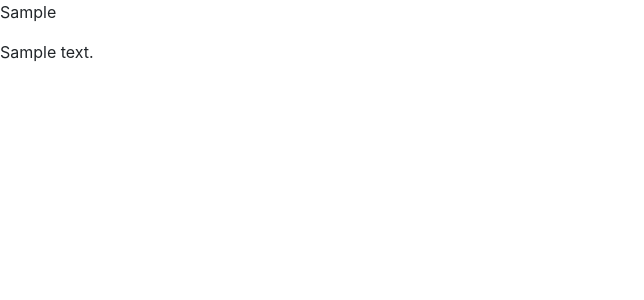
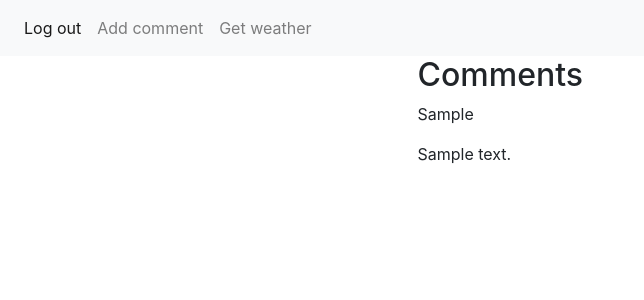
Before and after one commit to ostrovskiy-sa/bwt_test, a PHP site: page /feedback in a window 1280 px wide. Shown: the top 300 px of the page, without its empty margins (0-644 px from the left). Run offline with PHP 8.4, Linux system fonts and the light colour scheme; the visitor is signed in with stand-in values (Sample User, id 1); tables that the repository leaves empty or names only in its code hold one stand-in row (values such as "Sample post").

Commit message:
latest updates

```diff
--- a/controllers/Controller.php
+++ b/controllers/Controller.php
@@ -34,7 +34,7 @@ class Controller
     public function actionLogin(){
         require_once (ROOT.'/views/login.php');
         User::loginUser();
-        if($_SESSION['login']== true){
+        if(isset($_SESSION['login'])){
             header('Location: /weather');
         }
         return true;
--- a/index.php
+++ b/index.php
@@ -1,7 +1,4 @@
 <?php
-    ini_set('display_errors', 1);
-    error_reporting(E_ALL);
-
 
     define('ROOT', dirname(__FILE__));
     require_once(ROOT.'/components/Router.php');
@@ -10,6 +7,4 @@
     $router = new Router();
     $router->run();
 
-
-
 ?>
--- a/models/Feed.php
+++ b/models/Feed.php
@@ -29,6 +29,7 @@ class Feed
             else{
                 return false;
             }
+
             $_SESSION['addcomment'] = false;
             $mysqli = Db::getConnect();
             $sql = "INSERT INTO feedback (first_name, email, comment) VALUE ('$name', '$email', '$comment');";
@@ -55,6 +56,7 @@ class Feed
             $i++;
         }
         $mysqli->close();
+        $commentsList = array_reverse($commentsList);
         return $commentsList;
     }
 }
--- a/models/User.php
+++ b/models/User.php
@@ -54,7 +54,6 @@ class User
 
     public static function loginUser(){
         session_start();
-        $_SESSION['login'] = false;
         $conn = Db::getConnect();
         if(isset($_POST['name']) && isset($_POST['email'])){
             $name = $_POST['name'];
@@ -64,7 +63,7 @@ class User
             $count = mysqli_num_rows($result);
 
             if($count == 1){
-                $_SESSION['login'] = true;
+                $_SESSION['login'] = 1;
             }
 
         }
--- a/views/comments.php
+++ b/views/comments.php
@@ -1,3 +1,9 @@
+<?php
+session_start();
+if (empty($_SESSION['login'])){
+  header('Location: /login');
+}
+?>
 <!doctype html>
 <html lang="en">
   <head>
@@ -11,12 +17,43 @@
     <title>GetWeather</title>
   </head>
 <body>
+<nav class="navbar navbar-expand-lg navbar-light bg-light">
+
+  <button class="navbar-toggler" type="button" data-toggle="collapse" data-target="#navbarNav" aria-controls="navbarNav" aria-expanded="false" aria-label="Toggle navigation">
+    <span class="navbar-toggler-icon"></span>
+  </button>
+  <div class="collapse navbar-collapse" id="navbarNav">
+    <ul class="navbar-nav">
+      <li class="nav-item active">
+        <a class="nav-link" href="/logout">Log out </a>
+      </li>
+      <li class="nav-item">
+        <a class="nav-link" href="/feedbackform">Add comment</a>
+      </li>
+      <li class="nav-item">
+        <a class="nav-link" href="/weather">Get weather</a>
+      </li>
+
+    </ul>
+  </div>
+</nav>
+
+<div class="container">
+<div class="row">
+    <div class="col-sm">
+    </div>
+    <div class="col-sm-5">
+    <h2>Comments</h2>
     <?php foreach ($commentsList as $comment):?>
         <p><?php echo $comment['name'] ?></p>
         <p><?php echo $comment['comment'] ?></p>
 
     <?php endforeach ?>
-
+    </div>
+    <div class="col-sm">
+    </div>
+</div>
+</div>
 
 </body>
 </html>
--- a/views/login.php
+++ b/views/login.php
@@ -36,7 +36,7 @@
             }
 
         function isName(name){
-            var nameReg = /^[a-zA-Z]+$/;
+            var nameReg = /^[a-zA-Z ]+$/;
             return nameReg.test(name);
         }
         function isEmail(email){
@@ -49,12 +49,13 @@
 </script>
 
 
-<h2 align="center">Login</h2>
+
 <div class="container">
 <div class="row">
     <div class="col-sm">
     </div>
     <div class="col-sm-5">
+    <h2>Login</h2>
     <form name="form" method="POST" onsubmit="return validateForm()">
     <div class="form-group">
         <input type="text" name="name" class="form-control" placeholder="Name *" required minlength="2"><label style="color:red;" id="name"></label>
--- a/views/logout.php
+++ b/views/logout.php
@@ -1,5 +1,6 @@
 <?php
 session_start();
+unset($_SESSION['login']);
 session_destroy();
 header('Location: /login');
 exit;
```
Also changed, not shown: sql/mydb.sql (added, +37 -0 lines), views/feedform.php (+14 -8 lines), views/index.php (+4 -5 lines), views/weather.php (+7 -8 lines).
